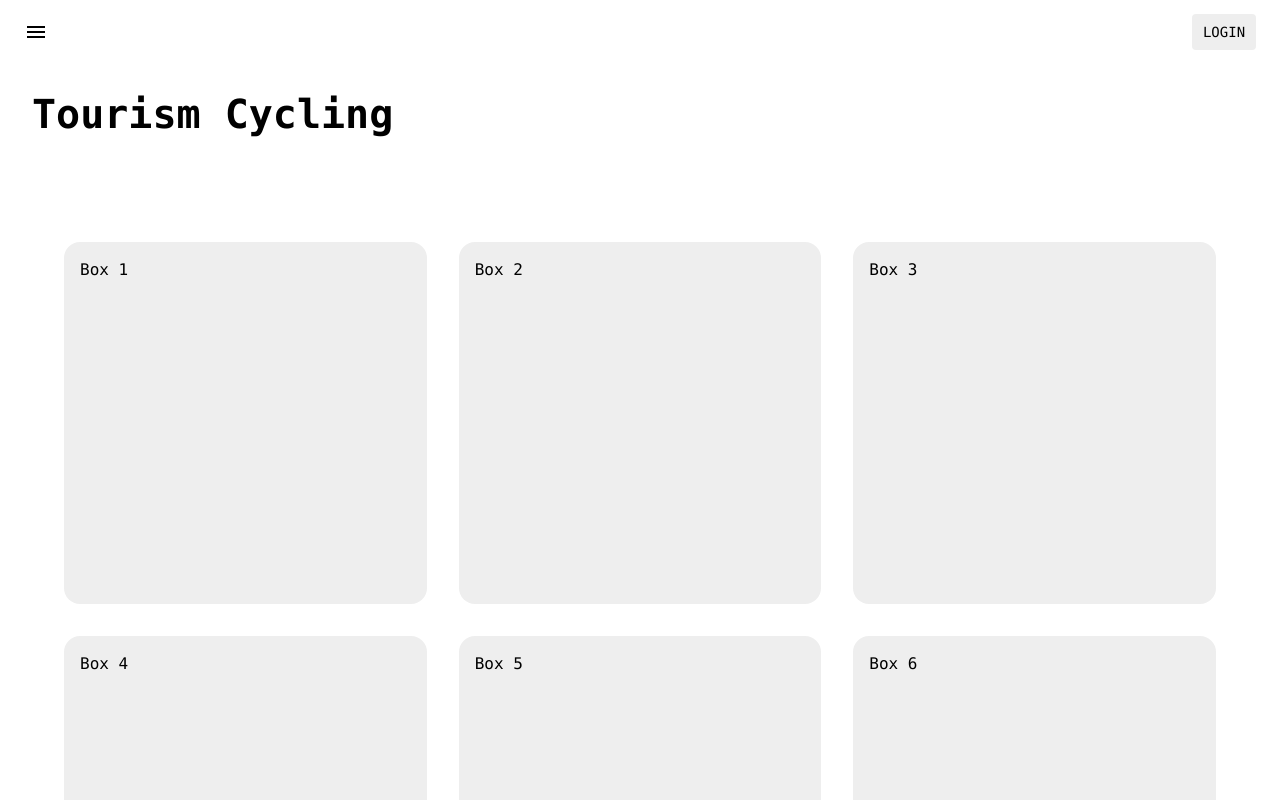
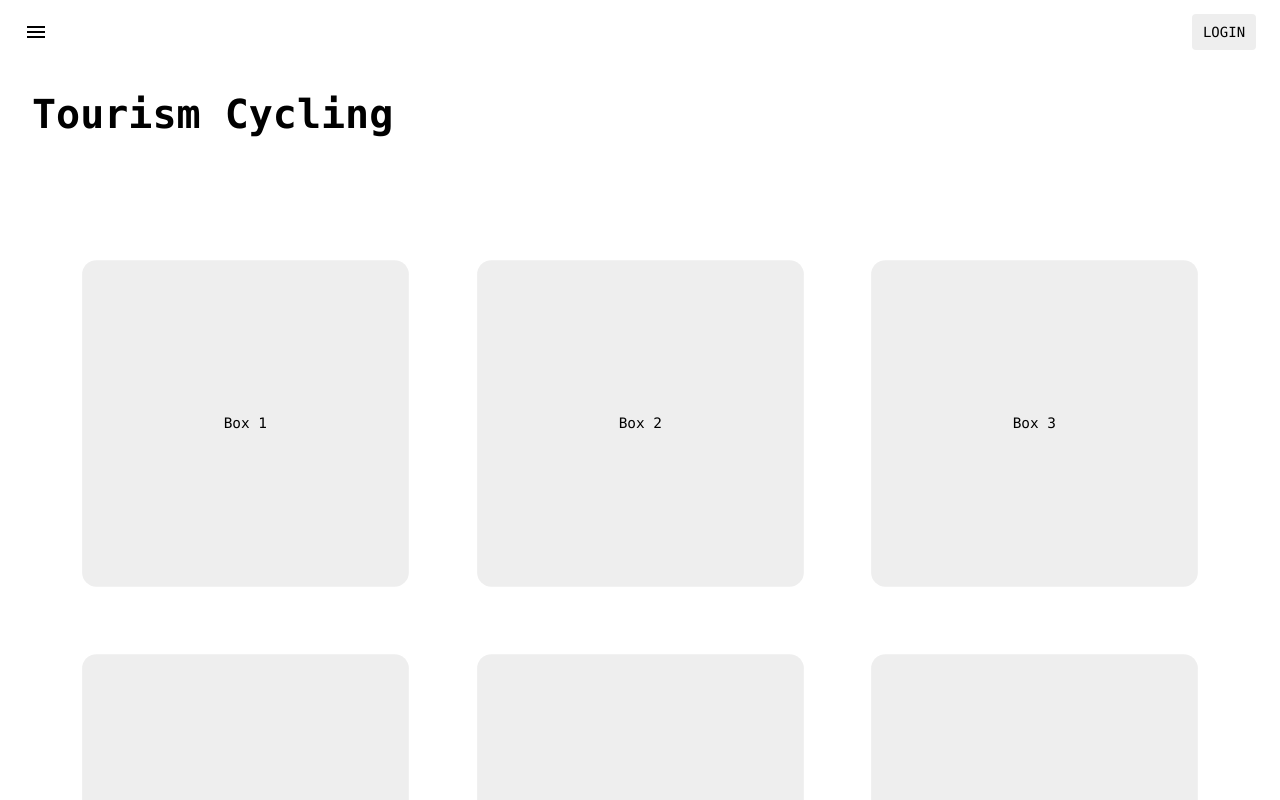
Before and after one commit to juanpablozunigahidalgo/tourism-cycling-update, a React (Create React App) app: page / in a window 1280 px wide. Shown: the top 800 px of the page. Built offline with nearby package versions, Linux system fonts and the light colour scheme; the HTML template or start-up script is replaced by a standard one.

Commit message:
structure

```diff
--- a/src/components/header/Header.tsx
+++ b/src/components/header/Header.tsx
@@ -16,7 +16,7 @@ const Header = () => {
 
   return (
     <AppBar position="static" sx={{backgroundColor: 'white', color: 'black', boxShadow: 'none'}}>
-      <Toolbar sx={{display: 'flex', alignItems: 'center'}}>
+      <Toolbar sx={{display: 'flex', justifyContent: 'center', alignItems: 'center'}}>
         <IconButton
           size="large"
           edge="start"
@@ -37,7 +37,6 @@ const Header = () => {
           <MenuItem onClick={handleMenuClose}>Contact</MenuItem>
         </Menu>
         <Typography variant="h6" component="div" sx={{ flexGrow: 1, color: 'black' }}>
-
         </Typography>
         <Button color="inherit" sx={{ color: 'black', backgroundColor: '#EEEEEE' }}>Login</Button>
       </Toolbar>
--- a/src/components/matrix/boxprop.tsx
+++ b/src/components/matrix/boxprop.tsx
@@ -12,6 +12,7 @@ const BoxGrid: React.FC<Props> = ({ boxData }) => {
           <Grid item xs={12} sm={6} md={4} key={index}>
             <Box
               sx={{
+                transform: 'scale(0.90)',
                 display: 'flex',
                 alignItems: 'center',
                 justifyContent: 'center',
@@ -23,7 +24,7 @@ const BoxGrid: React.FC<Props> = ({ boxData }) => {
                 '&:hover': {
                   bgcolor: 'grey.300',
                   boxShadow: 'none',
-                  transform: 'scale(1.05)',
+                  transform: 'scale(1.02)',
                 },
                 position: 'relative', // to make the height calculation work correctly
                 paddingBottom: '100%', // set to 100% to make the height equal to the width
@@ -31,7 +32,7 @@ const BoxGrid: React.FC<Props> = ({ boxData }) => {
             >
               <Link href={box.link} underline="none">
                 <Box sx={{ position: 'absolute', top: 0, bottom: 0, left: 0, right: 0, p: 2 }}>
-                  <Typography variant="body1" gutterBottom style={{ color: 'black' }}>
+                  <Typography variant="body1" gutterBottom style={{ color: 'black', textAlign: 'center', display: 'flex', alignItems: 'center', justifyContent: 'center', height: '100%' }}>
                     {box.text}
                   </Typography>
                 </Box>
```
